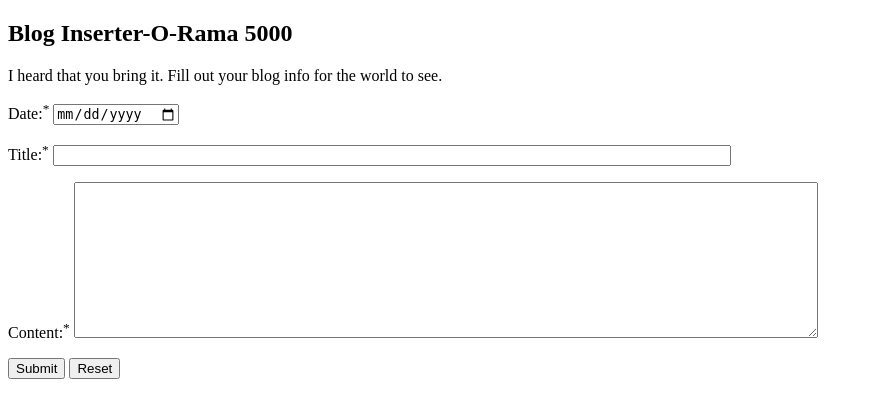
After one commit to melzworld/autus.dev, a PHP site: page /form.php in a window 1280 px wide. The commit adds this page. Shown: the top 418 px of the page, without its empty margins (0-873 px from the left). Run offline with PHP 8.4, Linux system fonts and the light colour scheme.

Commit message:
Created Feature branch for blogger

```diff
--- /dev/null
+++ b/src/form.php
@@ -0,0 +1,27 @@
+<!DOCTYPE html>
+<html lang="en">
+<head>
+    <meta charset="UTF-8">
+    <title>Blog Inserter-o-Rama</title>
+</head>
+<body>
+    <h2>Blog Inserter-O-Rama 5000</h2>
+    <p>I heard that you bring it.  Fill out your blog info for the world to see.</p>
+    <form action="connectikut.php" method="post">
+        <p>
+            <label for="currentDate">Date:<sup>*</sup></label>
+            <input type="date" name="currentDate" id="inputCurrentDate">
+        </p>
+        <p>
+            <label for="blogTitle">Title:<sup>*</sup></label>
+            <input type="text" name="title" id="inputTitle" style="width: 670px">
+        </p>
+        <p>
+            <label for="blogGuts">Content:<sup>*</sup></label>
+            <textarea name="message" id="inputMessage" rows="10" cols="90"></textarea>
+        </p>
+        <input type="submit" value="Submit">
+        <input type="reset" value="Reset">
+    </form>
+</body>
+</html>
--- a/src/index.php
+++ b/src/index.php
@@ -23,6 +23,7 @@
         <li><a href="services.php">Services</a></li>
         <li><a href="clients.php">Clients</a></li>
         <li><a href="resume.php">Resume</a></li>
+        <li><a href="form.php">Test</a></li>
       </ul>
     </nav>
   </header>
```
Also changed, not shown: src/connectikut.php (+15 -2 lines), src/process-form.php (added, +16 -0 lines).
